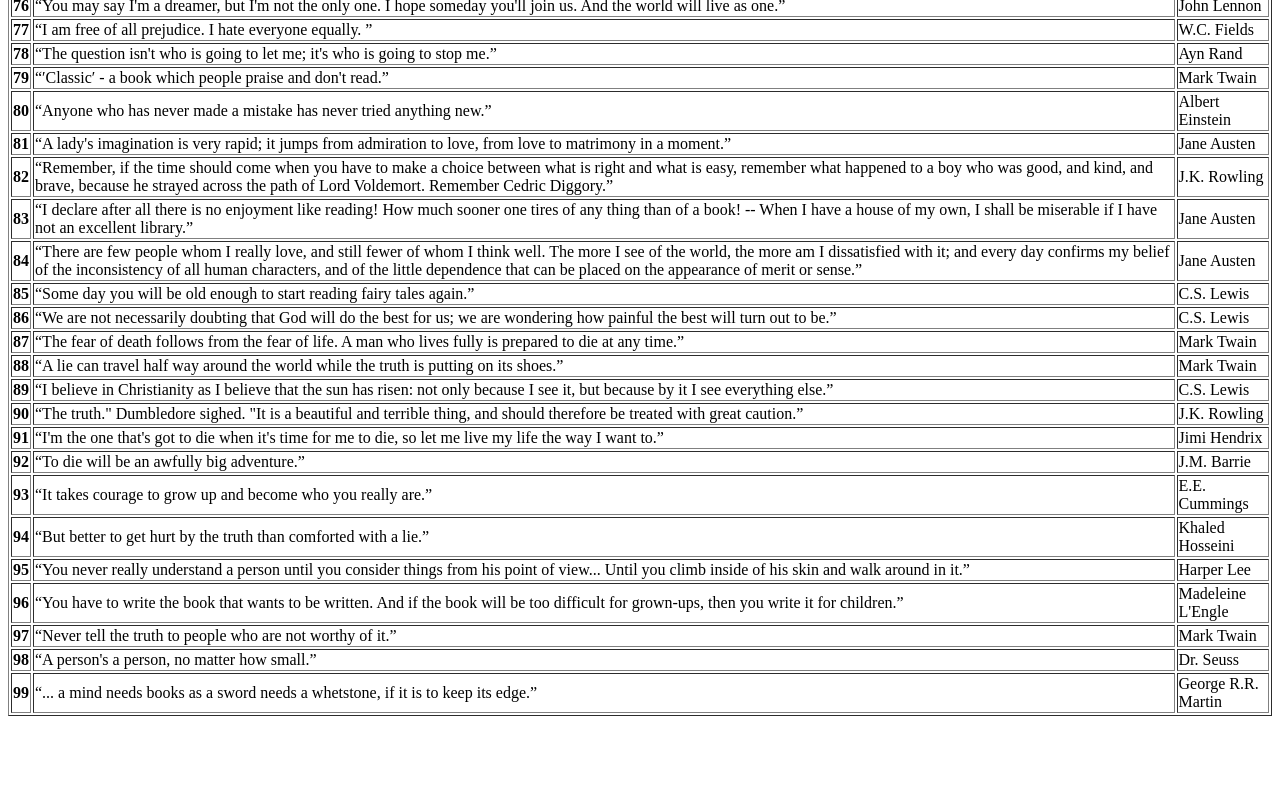
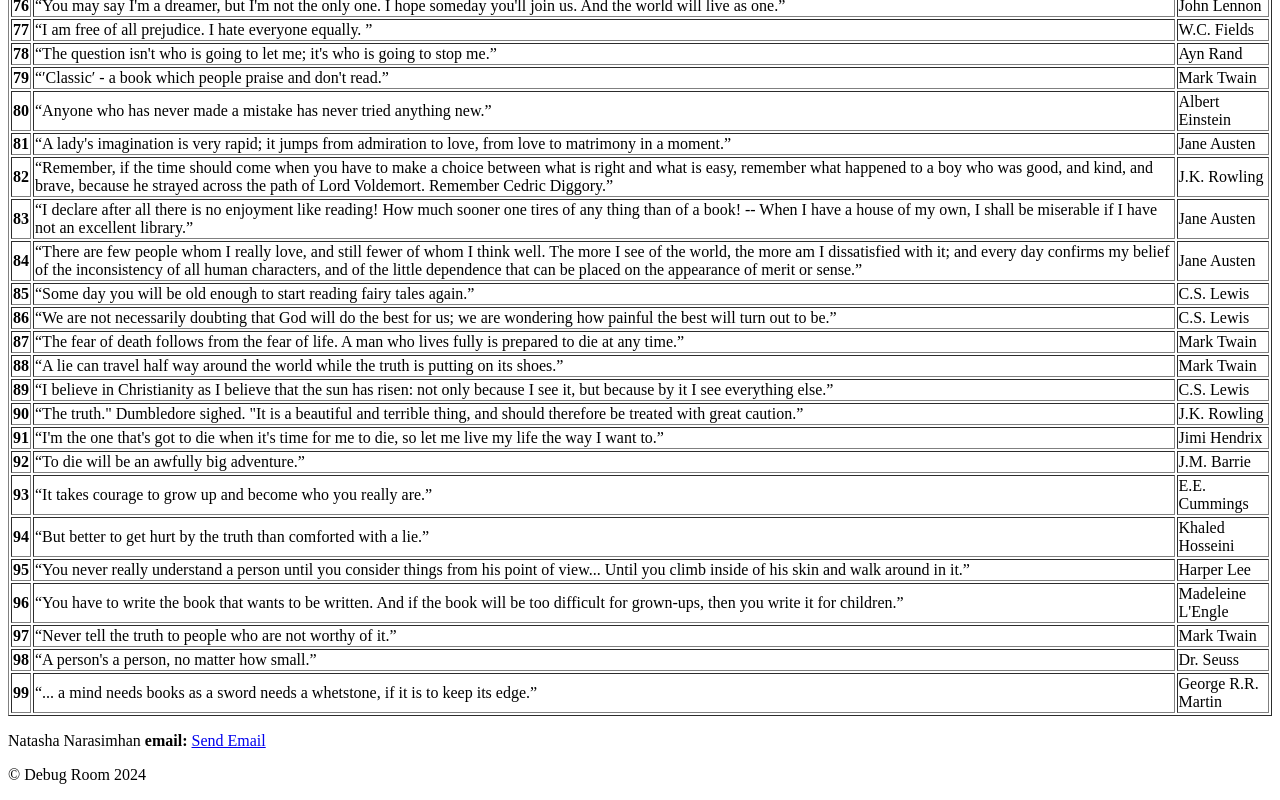
Before and after one commit to ca-bee/Web-Scraping-Workshop, a plain HTML site: page index.html in a window 1280 px wide. Shown: the part 3016-3816 px from the top of the page. Before the commit the page ends 3740 px from the top, so only its background shows below. Drawn offline with Linux system fonts and the light colour scheme.

Commit message:
Added footer lines

```diff
--- a/index.html
+++ b/index.html
@@ -6,7 +6,9 @@
 </head>
 
 <body>
-  <header></header>
+  <header>
+
+  </header>
 
   <table border="1" class="dataframe">
     <thead>
@@ -519,6 +521,9 @@
       </tr>
     </tbody>
   </table>
-  <footer></footer>
+  <footer>
+    <p> Natasha Narasimhan <b>email:</b> <a href="mailto:natasha.narasimhan@gmail.com">Send Email</a></p>
+    <p> &copy Debug Room 2024 </p>
+  </footer>
 </body>
 </html>
```
